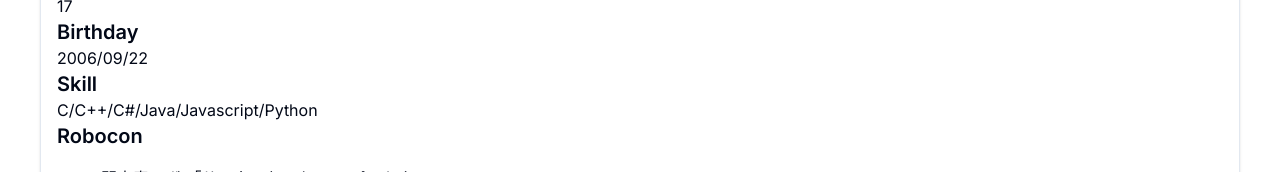
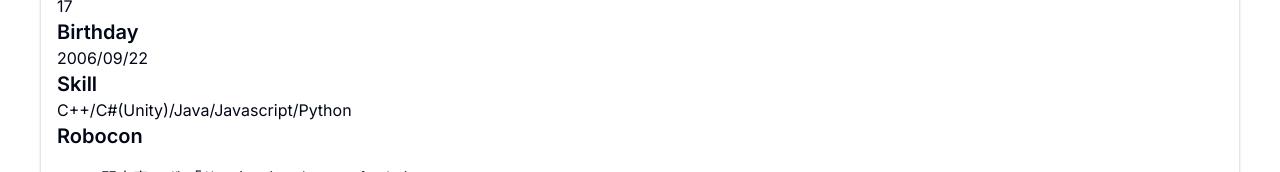
Before and after one commit to Taiyaki256/Profile-page, a Next.js app: page / in a window 1280 px wide. Shown: the part 474-646 px from the top of the page. Built offline with nearby package versions, Linux system fonts and the light colour scheme.

Commit message:
change skill

```diff
--- a/app/page.tsx
+++ b/app/page.tsx
@@ -277,7 +277,7 @@ export default function Home() {
             </motion.div>
             <motion.div variants={item} className="">
               <span className="text-xl font-semibold flex flex-row">Skill</span>
-              C/C++/C#/Java/Javascript/Python
+              C++/C#(Unity)/Java/Javascript/Python
             </motion.div>
             <motion.div variants={item} className="">
               <span className="text-xl font-semibold flex flex-row">
```
